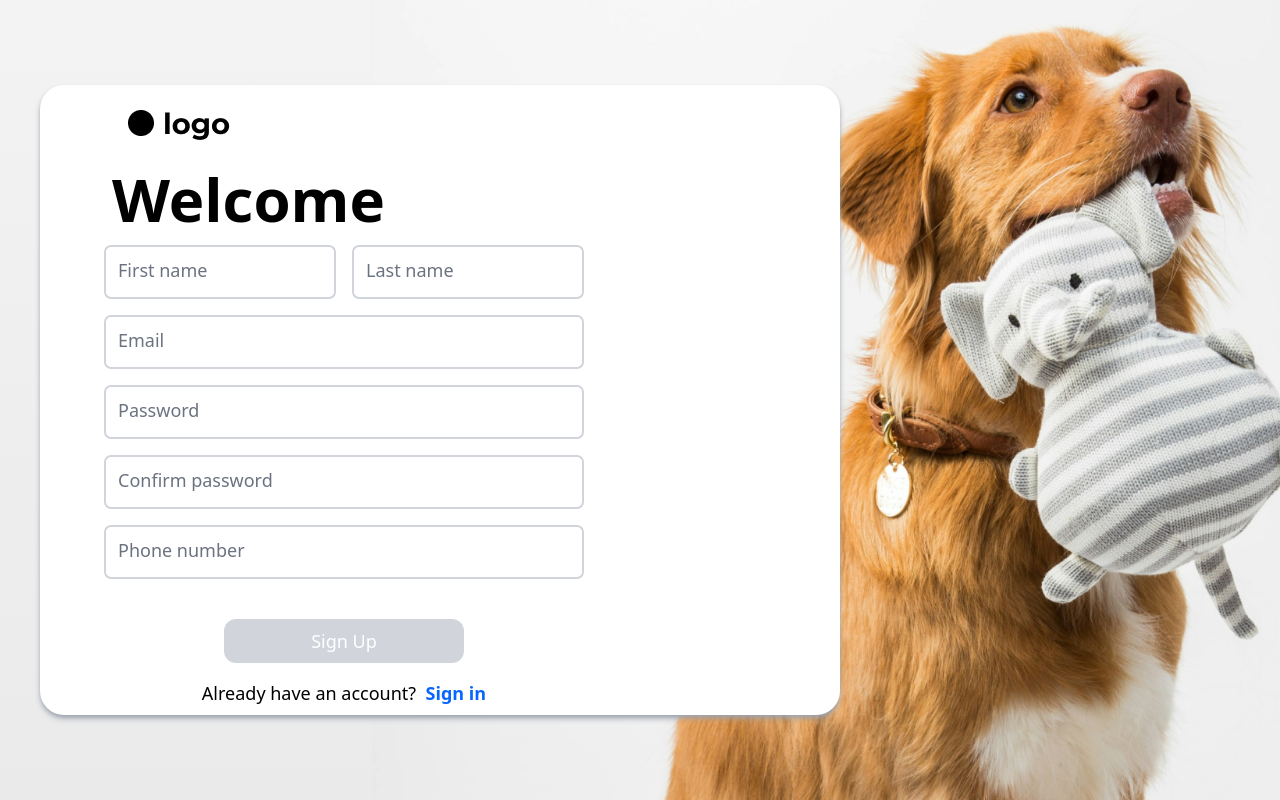
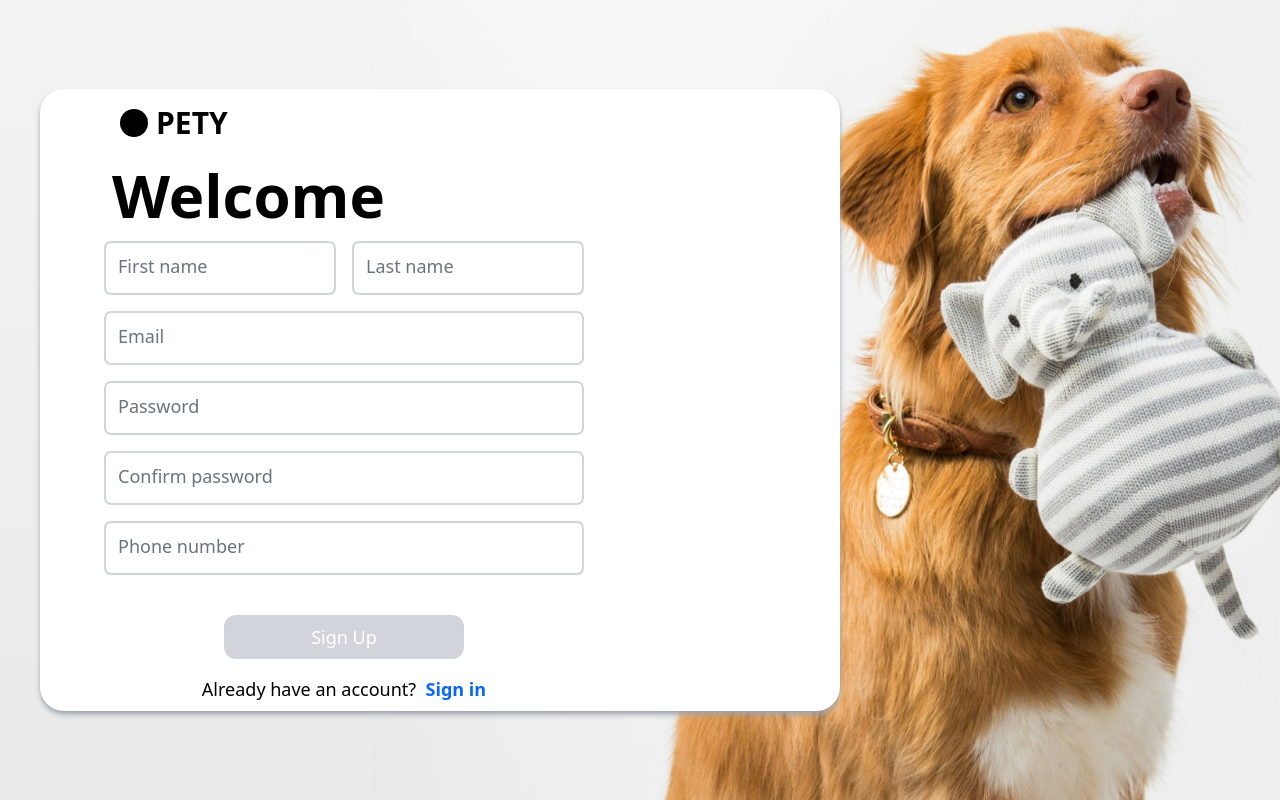
Before and after one commit to AhmedZahran15/Pety---Pet-Care, a React (Vite) app: page /auth/register in a window 1280 px wide. Built offline with nearby package versions, Linux system fonts and the light colour scheme; no server answers; what react-geocode would draw is missing.

Commit message:
refactor: Update Register page UI and add logo

```diff
--- a/src/Pages/Auth/Register.jsx
+++ b/src/Pages/Auth/Register.jsx
@@ -156,8 +156,9 @@ function Register() {
       onSubmit={handleRegister}
       className="z-10 flex w-full flex-col gap-4 overflow-y-auto rounded-3xl bg-[#FFFFFF] px-6 py-2 shadow-md shadow-gray-400 transition-all duration-300 no-scrollbar sm:px-10 md:w-8/12 lg:pr-36 xl:px-16 xl:pr-64"
     >
-      <Link to="/">
-        <img src="/Logo Placeholder.png" alt="Logo" />
+      <Link to="/" className="flex w-fit py-2 px-4 items-center justify-center gap-x-2">
+        <div className="h-7 w-7 rounded-full bg-black"></div>
+        <span className="text-3xl font-bold text-black">PETY</span>
       </Link>
       <div>
         <p className="px-2 text-left font-fredoka text-4xl font-semibold sm:text-5xl md:text-6xl">
@@ -213,7 +214,7 @@ function Register() {
         Already have an account? &nbsp;
         <Link
           to={"/auth/login"}
-          className=" cursor-pointer font-bold text-primary hover:text-[#1a8588]"
+          className=" hover:text-primaryDark cursor-pointer font-bold text-primary"
           state={{ from: location?.state?.from }}
         >
           Sign in
```
